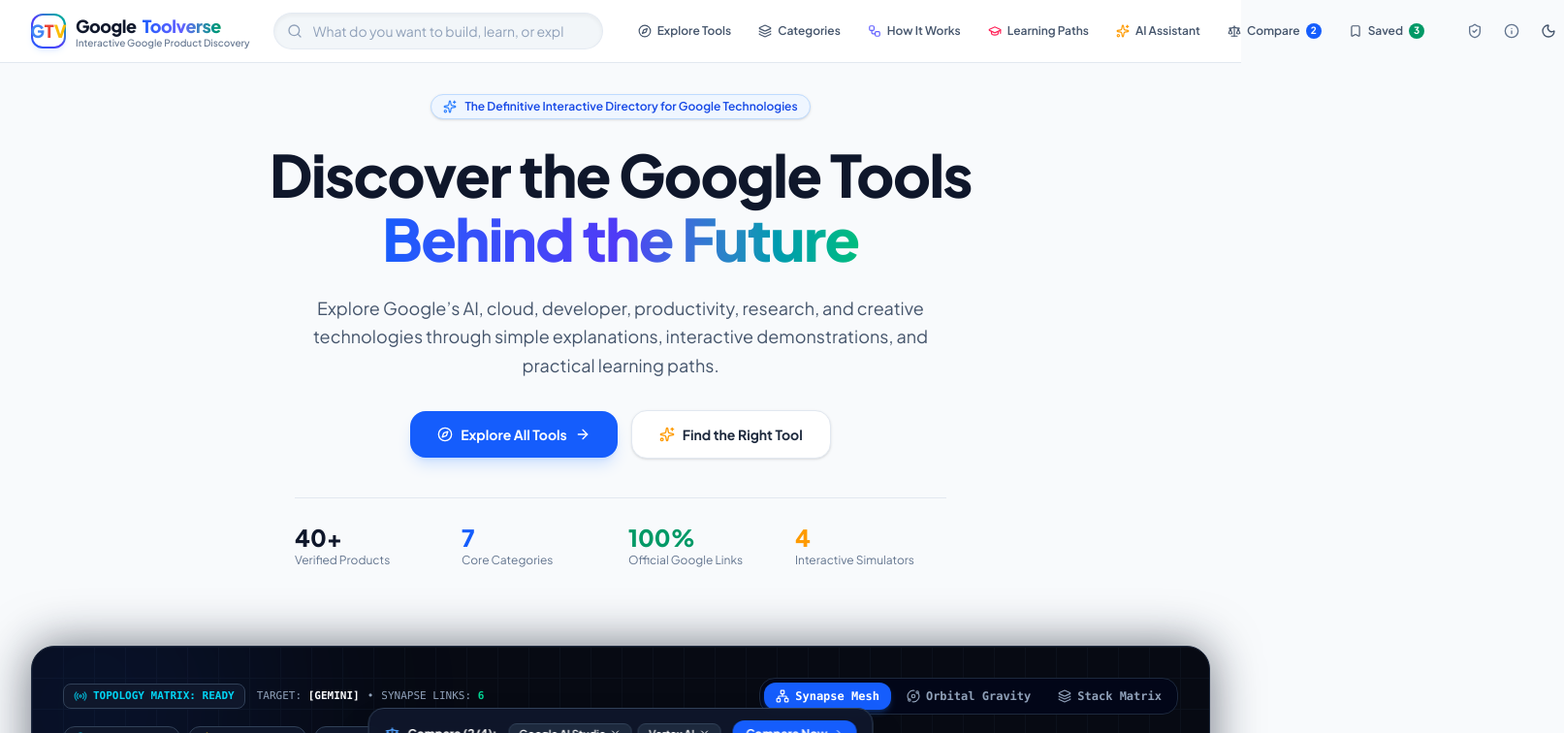
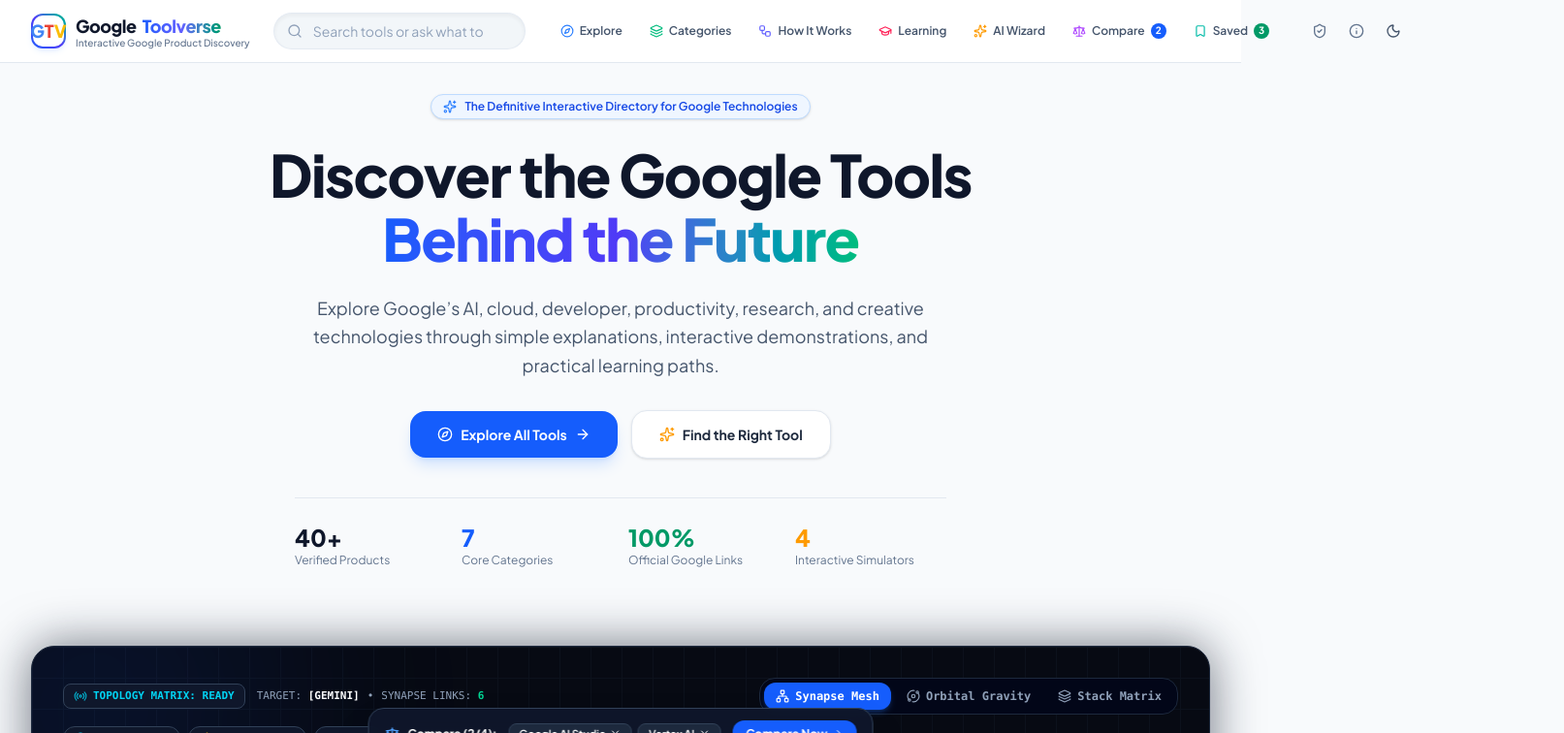
Before and after one commit to bharathyada-maker/Google-Tool-Verse, a React (Vite) app: page / in a window 1280 px wide. Shown: the top 756 px of the page at 97% size, 1613 px wide, since content can reach past the window. Built offline with nearby package versions, Linux system fonts and the light colour scheme.

Commit message:
fix(navbar): enforce guaranteed 460px dropdown card width and 260px min-width search bar via explicit CSS and inline styles

```diff
--- a/src/components/Navbar.tsx
+++ b/src/components/Navbar.tsx
@@ -102,7 +102,7 @@
                 <span className="font-extrabold text-lg tracking-tight text-slate-900 dark:text-white">Google</span>
                 <span className="font-extrabold text-lg tracking-tight bg-gradient-to-r from-blue-600 via-indigo-500 to-emerald-600 bg-clip-text text-transparent">Toolverse</span>
               </div>
-              <p className="text-[10px] text-slate-500 dark:text-slate-400 -mt-1 font-medium hidden sm:block">
+              <p className="text-[10px] text-slate-500 dark:text-slate-400 -mt-1 font-medium hidden xl:block">
                 Interactive Google Product Discovery
               </p>
             </div>
@@ -111,7 +111,8 @@
           {/* Search Bar - Center Desktop */}
           <div
             ref={searchContainerRef}
-            className="flex-1 min-w-[200px] sm:min-w-[240px] md:min-w-[260px] lg:min-w-[280px] xl:min-w-[340px] max-w-lg relative hidden md:block"
+            className="navbar-search-wrapper relative hidden md:block"
+            style={{ minWidth: '260px', maxWidth: '440px', flex: '1 1 auto' }}
           >
             <form onSubmit={handleSearchSubmit} className="relative">
               <div className="relative flex items-center">
@@ -121,7 +122,7 @@
                   value={searchQuery}
                   onChange={(e) => setSearchQuery(e.target.value)}
                   onFocus={() => setSearchFocused(true)}
-                  placeholder="What do you want to build, learn, or explore?"
+                  placeholder="Search tools or ask what to build..."
                   className="w-full pl-10 pr-10 py-2 text-xs lg:text-sm rounded-full bg-slate-100/90 dark:bg-slate-800/80 border border-slate-200/80 dark:border-slate-700/60 focus:bg-white dark:focus:bg-slate-900 focus:outline-none focus:ring-2 focus:ring-blue-500/40 focus:border-blue-500 text-slate-900 dark:text-white placeholder-slate-400 transition-all shadow-inner"
                 />
                 {searchQuery && (
@@ -139,7 +140,8 @@
             {/* Smart Search Dropdown Suggestions */}
             {searchFocused && (
               <div
-                className="absolute top-full left-0 w-[360px] sm:w-[480px] max-w-[90vw] mt-2 bg-white dark:bg-slate-900 rounded-2xl shadow-2xl border border-slate-200 dark:border-slate-800 p-4 z-50 animate-in fade-in slide-in-from-top-2 duration-150"
+                className="search-dropdown-panel absolute top-full left-0 mt-2 bg-white dark:bg-slate-900 rounded-2xl shadow-2xl border border-slate-200 dark:border-slate-800 p-4 z-50 animate-in fade-in slide-in-from-top-2 duration-150"
+                style={{ width: '460px', maxWidth: 'calc(100vw - 32px)' }}
                 onMouseDown={(e) => e.preventDefault()}
               >
                 <div className="flex items-center justify-between pb-2 mb-2.5 border-b border-slate-100 dark:border-slate-800 text-xs font-semibold text-slate-500 dark:text-slate-400">
@@ -174,32 +176,34 @@
           <nav className="hidden lg:flex items-center gap-1 shrink-0">
             <button
               onClick={() => setCurrentRoute('catalog')}
-              className={`px-3 py-1.5 rounded-lg text-xs font-semibold transition-colors flex items-center gap-1.5 cursor-pointer ${
+              title="Explore Tools"
+              className={`px-2.5 xl:px-3 py-1.5 rounded-lg text-xs font-semibold transition-colors flex items-center gap-1.5 cursor-pointer ${
                 currentRoute === 'catalog'
                   ? 'bg-blue-50 dark:bg-blue-900/30 text-blue-600 dark:text-blue-400'
                   : 'text-slate-600 dark:text-slate-300 hover:bg-slate-100 dark:hover:bg-slate-800'
               }`}
             >
-              <Compass className="w-3.5 h-3.5" />
-              Explore Tools
+              <Compass className="w-3.5 h-3.5 text-blue-500" />
+              <span>Explore</span>
             </button>
 
             <button
               onClick={() => setCurrentRoute('categories')}
-              className={`px-3 py-1.5 rounded-lg text-xs font-semibold transition-colors flex items-center gap-1.5 cursor-pointer ${
+              title="Browse Categories"
+              className={`px-2.5 xl:px-3 py-1.5 rounded-lg text-xs font-semibold transition-colors flex items-center gap-1.5 cursor-pointer ${
                 currentRoute === 'categories'
                   ? 'bg-blue-50 dark:bg-blue-900/30 text-blue-600 dark:text-blue-400'
                   : 'text-slate-600 dark:text-slate-300 hover:bg-slate-100 dark:hover:bg-slate-800'
               }`}
             >
-              <Layers className="w-3.5 h-3.5" />
-              Categories
+              <Layers className="w-3.5 h-3.5 text-emerald-500" />
+              <span>Categories</span>
             </button>
 
             <button
               onClick={() => setCurrentRoute('how-it-works')}
               title="How It Works Architectural Flows"
-              className={`px-2.5 xl:px-3 py-1.5 rounded-lg text-xs font-semibold transition-colors flex items-center gap-1.5 cursor-pointer ${
+              className={`px-2 xl:px-3 py-1.5 rounded-lg text-xs font-semibold transition-colors flex items-center gap-1.5 cursor-pointer ${
                 currentRoute === 'how-it-works'
                   ? 'bg-blue-50 dark:bg-blue-900/30 text-blue-600 dark:text-blue-400'
                   : 'text-slate-600 dark:text-slate-300 hover:bg-slate-100 dark:hover:bg-slate-800'
@@ -212,39 +216,40 @@
             <button
               onClick={() => setCurrentRoute('learning-paths')}
               title="Guided Learning Paths"
-              className={`px-2.5 xl:px-3 py-1.5 rounded-lg text-xs font-semibold transition-colors flex items-center gap-1.5 cursor-pointer ${
+              className={`px-2 xl:px-3 py-1.5 rounded-lg text-xs font-semibold transition-colors flex items-center gap-1.5 cursor-pointer ${
                 currentRoute === 'learning-paths'
                   ? 'bg-blue-50 dark:bg-blue-900/30 text-blue-600 dark:text-blue-400'
                   : 'text-slate-600 dark:text-slate-300 hover:bg-slate-100 dark:hover:bg-slate-800'
               }`}
             >
               <GraduationCap className="w-3.5 h-3.5 text-rose-500" />
-              <span className="hidden xl:inline">Learning Paths</span>
+              <span className="hidden xl:inline">Learning</span>
             </button>
 
             <button
               onClick={() => setCurrentRoute('wizard')}
               title="AI Recommendation Assistant"
-              className={`px-2.5 xl:px-3 py-1.5 rounded-lg text-xs font-semibold transition-colors flex items-center gap-1.5 cursor-pointer ${
+              className={`px-2 xl:px-3 py-1.5 rounded-lg text-xs font-semibold transition-colors flex items-center gap-1.5 cursor-pointer ${
                 currentRoute === 'wizard'
                   ? 'bg-blue-50 dark:bg-blue-900/30 text-blue-600 dark:text-blue-400'
                   : 'text-slate-600 dark:text-slate-300 hover:bg-slate-100 dark:hover:bg-slate-800'
               }`}
             >
               <Sparkles className="w-3.5 h-3.5 text-amber-500" />
-              <span className="hidden xl:inline">AI Assistant</span>
+              <span className="hidden xl:inline">AI Wizard</span>
             </button>
 
             <button
               onClick={() => setCurrentRoute('compare')}
-              className={`px-3 py-1.5 rounded-lg text-xs font-semibold transition-colors flex items-center gap-1.5 cursor-pointer relative ${
+              title="Compare Tools"
+              className={`px-2.5 xl:px-3 py-1.5 rounded-lg text-xs font-semibold transition-colors flex items-center gap-1.5 cursor-pointer relative ${
                 currentRoute === 'compare'
                   ? 'bg-blue-50 dark:bg-blue-900/30 text-blue-600 dark:text-blue-400'
                   : 'text-slate-600 dark:text-slate-300 hover:bg-slate-100 dark:hover:bg-slate-800'
               }`}
             >
-              <Scale className="w-3.5 h-3.5" />
-              Compare
+              <Scale className="w-3.5 h-3.5 text-purple-500" />
+              <span>Compare</span>
               {compareToolIds.length > 0 && (
                 <span className="w-4 h-4 rounded-full bg-blue-600 text-white text-[10px] font-bold flex items-center justify-center">
                   {compareToolIds.length}
@@ -254,14 +259,15 @@
 
             <button
               onClick={() => setCurrentRoute('saved')}
-              className={`px-3 py-1.5 rounded-lg text-xs font-semibold transition-colors flex items-center gap-1.5 cursor-pointer relative ${
+              title="Saved Tools"
+              className={`px-2.5 xl:px-3 py-1.5 rounded-lg text-xs font-semibold transition-colors flex items-center gap-1.5 cursor-pointer relative ${
                 currentRoute === 'saved'
                   ? 'bg-blue-50 dark:bg-blue-900/30 text-blue-600 dark:text-blue-400'
                   : 'text-slate-600 dark:text-slate-300 hover:bg-slate-100 dark:hover:bg-slate-800'
               }`}
             >
-              <Bookmark className="w-3.5 h-3.5" />
-              Saved
+              <Bookmark className="w-3.5 h-3.5 text-teal-500" />
+              <span>Saved</span>
               {savedToolIds.length > 0 && (
                 <span className="w-4 h-4 rounded-full bg-emerald-600 text-white text-[10px] font-bold flex items-center justify-center">
                   {savedToolIds.length}
--- a/src/index.css
+++ b/src/index.css
@@ -67,3 +67,15 @@
   -webkit-background-clip: text;
   -webkit-text-fill-color: transparent;
 }
+
+/* Explicit search bar & dropdown panel dimensions */
+.navbar-search-wrapper {
+  min-width: 260px !important;
+  max-width: 460px !important;
+  flex: 1 1 auto !important;
+}
+
+.search-dropdown-panel {
+  width: 460px !important;
+  max-width: calc(100vw - 32px) !important;
+}
```
